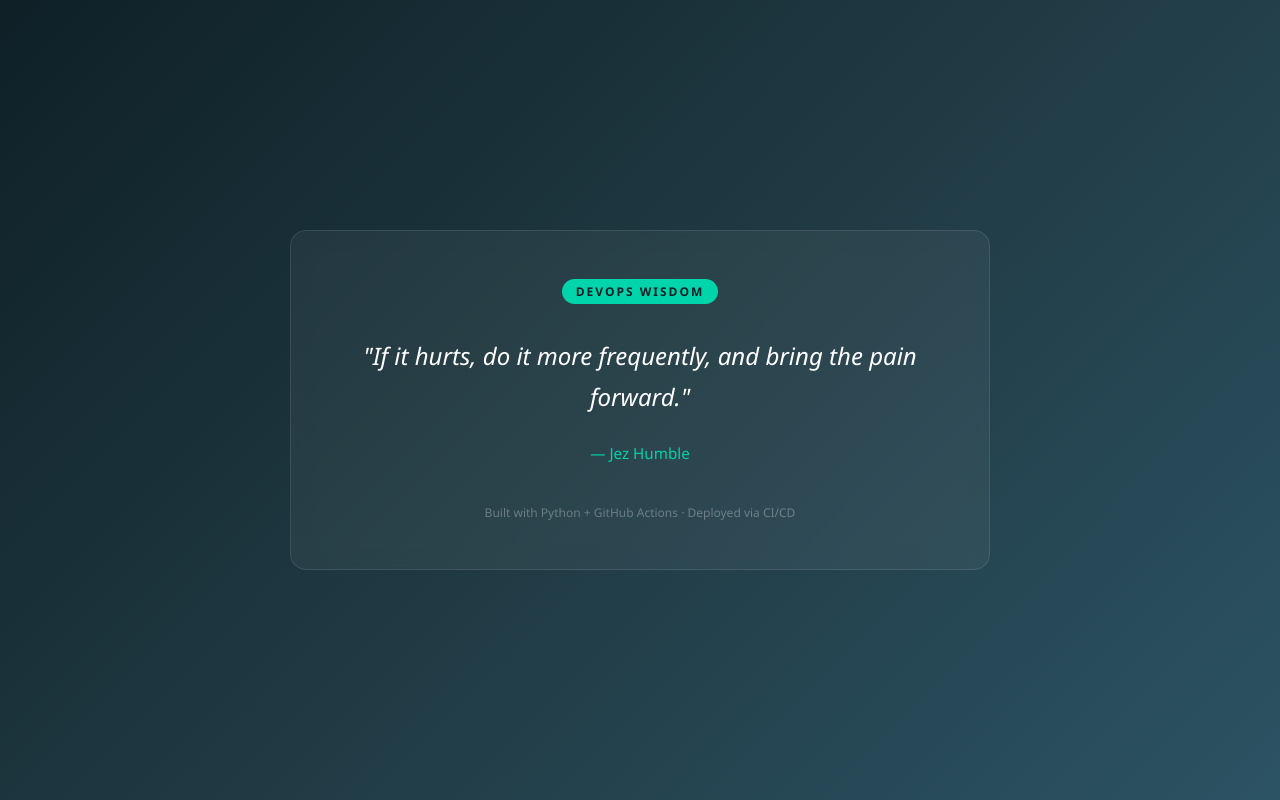
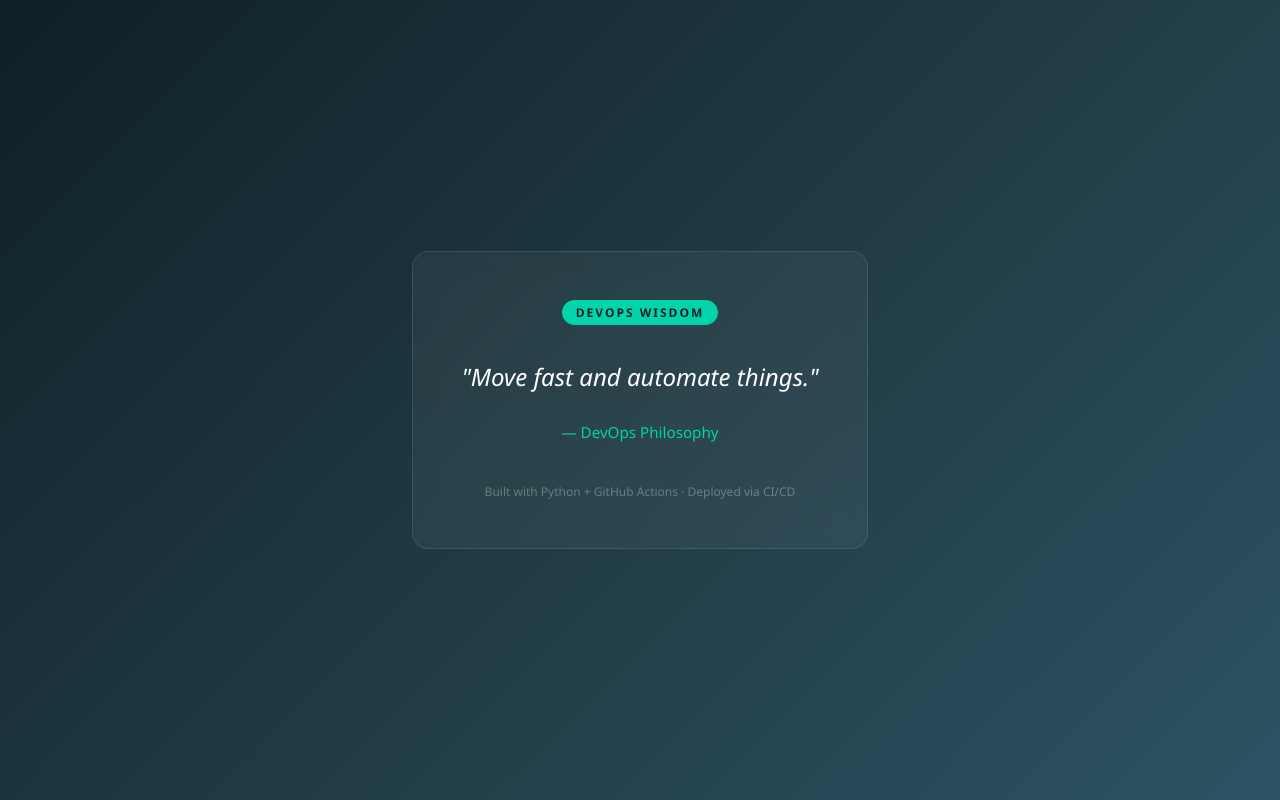
Before and after one commit to mananurrehman/devops-quote-generator, a plain HTML site: page index.html in a window 1280 px wide. Drawn offline with Linux system fonts and the light colour scheme.

Commit message:
deploy: f8286fe3102a15b6e316838f62ab8a8cae010902

```diff
--- a/index.html
+++ b/index.html
@@ -58,8 +58,8 @@
 <body>
     <div class="card">
         <span class="tag">DevOps Wisdom</span>
-        <blockquote>"If it hurts, do it more frequently, and bring the pain forward."</blockquote>
-        <cite>— Jez Humble</cite>
+        <blockquote>"Move fast and automate things."</blockquote>
+        <cite>— DevOps Philosophy</cite>
         <p class="footer">Built with Python + GitHub Actions · Deployed via CI/CD</p>
     </div>
 </body>
```
